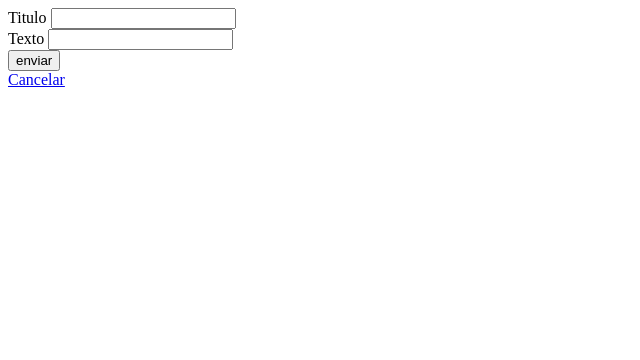
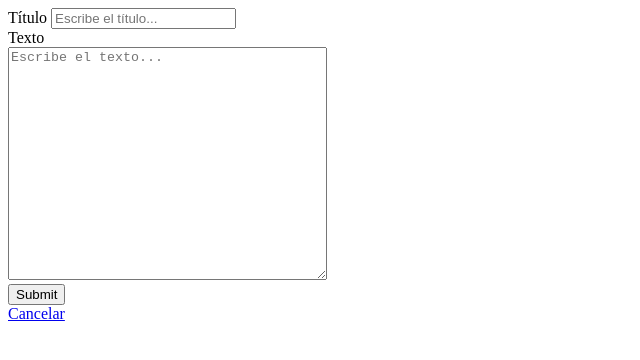
Before and after one commit to AndreRH09/Wikipedia_Avance1, a plain HTML site: page new.html in a window 1280 px wide. Shown: the whole page, without its empty margins (0-640 px from the left). Drawn offline with Linux system fonts and the light colour scheme.

Commit message:
realese status

```diff
--- a/new.html
+++ b/new.html
@@ -10,11 +10,15 @@
 
 <body>
     <form name="new" method="post" action="cgi-bin/new.pl">
-        <label for="ftitulo">Titulo</label>
-        <input type="text" name="titulo"> <br>
-        <label for="fTexto">Texto</label>
-        <input type="text" name="texto"> <br>
-        <input type="submit" value="enviar"><br>
+        <label for="titulo">Título</label>
+        <input type="texto" placeholder="Escribe el título..." maxlength="100" name="titulo" id="titulo">
+        <br>
+        <label for="markdown">Texto</label>
+        <br>
+        <textarea placeholder="Escribe el texto..." style="width: 313px; height: 227px; white-space: pre-wrap;"
+            maxlength="255" name="markdown" rows="15" cols="17" id="markdown"></textarea>
+        <br>
+        <input type="submit">
     </form>
     <a href="index.html">Cancelar</a>
 
```
